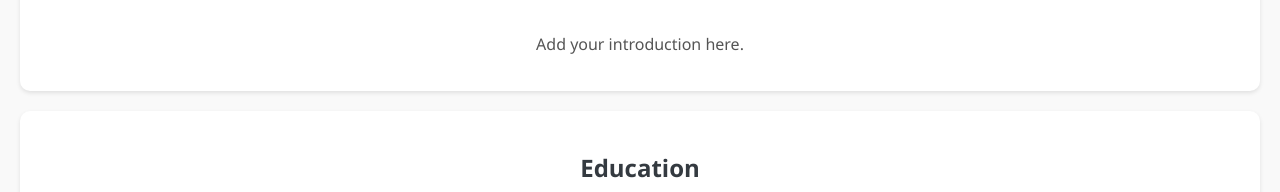
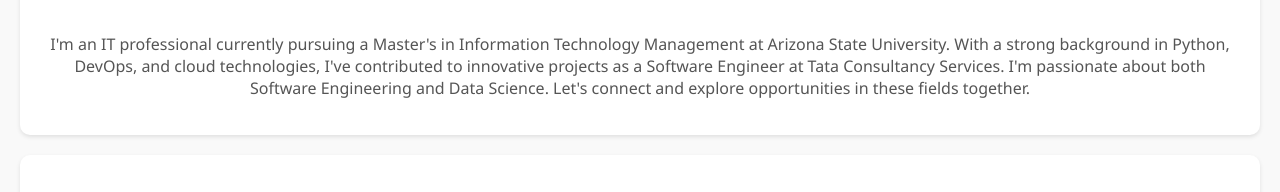
Before and after one commit to RachanaBomma/RachanaBomma.github.io, a plain HTML site: page index.html in a window 1280 px wide. Shown: the part 528-720 px from the top of the page. Drawn offline with Linux system fonts and the light colour scheme.

Commit message:
Update index.html

```diff
--- a/index.html
+++ b/index.html
@@ -312,7 +312,7 @@
     <section id="intro">
         <img src="IMG_2563.heic" alt="Profile Picture" class="profile-img">
         <h2>About Me</h2>
-        <p>Add your introduction here.</p>
+        <p>I'm an IT professional currently pursuing a Master's in Information Technology Management at Arizona State University. With a strong background in Python, DevOps, and cloud technologies, I've contributed to innovative projects as a Software Engineer at Tata Consultancy Services. I'm passionate about both Software Engineering and Data Science. Let's connect and explore opportunities in these fields together.</p>
     </section>
 
     <section id="education">
```
